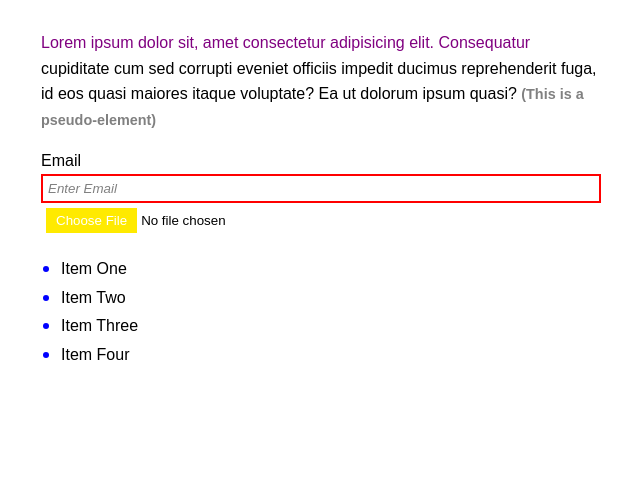
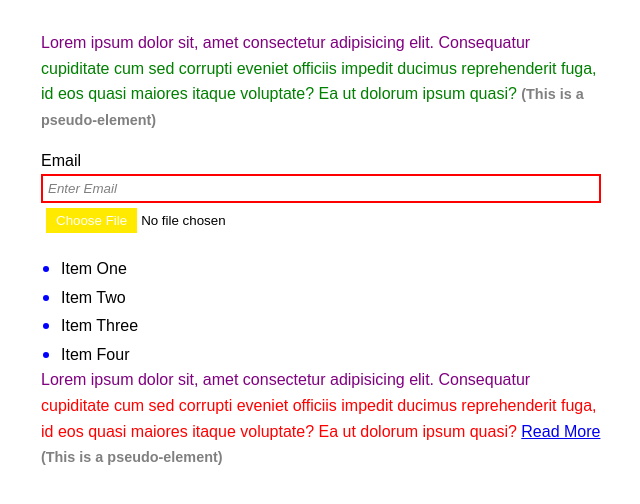
Before and after one commit to Shamma-Samiha/bss-ai-engineering-internship, a plain HTML site: page phase-01-html-css/pseudo-elements/index.html in a window 1280 px wide. Shown: the whole page, without its empty margins (319-959 px from the left). Drawn offline with Linux system fonts and the light colour scheme.

```diff
--- /dev/null
+++ b/phase-01-html-css/css/css grid/style.css
@@ -0,0 +1,27 @@
+body{
+    font-family: Arial, sans-serif;
+}
+
+.container{
+    width: 1100px;
+    margin: 30px auto;
+    padding: 20px;
+    background: #f4f4f4;
+}
+
+
+.item{
+    background:lightgreen;
+    padding: 1.5rem;
+    border: 1px solid #188751;
+    text-align: center;
+}
+
+/*CSS Grid Part*/
+.item-grid{
+    display: grid;
+   grid-template-columns: repeat(3, 1fr);
+    grid-column-gap: 20px;
+   grid-template-rows: 1fr 2fr 3fr 4fr;
+    grid-row-gap: 20px;
+}
--- a/phase-01-html-css/pseudo-elements/index.html
+++ b/phase-01-html-css/pseudo-elements/index.html
@@ -39,7 +39,13 @@
             <li>Item Three</li>
             <li>Item Four</li>
         </ul>
-
+       <p>
+            Lorem ipsum dolor sit, amet consectetur adipisicing elit.
+            Consequatur cupiditate cum sed corrupti eveniet officiis
+            impedit ducimus reprehenderit fuga, id eos quasi maiores
+            itaque voluptate? Ea ut dolorum ipsum quasi?
+            <a href="#">Read More</a>
+        </p>
     </div>
 </body>
 </html>
--- a/phase-01-html-css/pseudo-elements/style.css
+++ b/phase-01-html-css/pseudo-elements/style.css
@@ -67,3 +67,20 @@
     color: blue;
     font-size: 1.2rem;
 }
+
+/*Use of is(), Where(), not() and has() pseudo classes*/
+.container p:is(:first-child, :last-child) {
+    color: green;
+}
+
+.container p:where(:first-child, :last-child) {
+    color: orange;
+}
+
+.container p:not(:first-child) {
+    color: red;
+}
+
+.container p:has(a) {
+    color: rgb(0, 255, 47);
+}
```
Also changed, not shown: phase-01-html-css/css/css grid/index.html (added, +26 -0 lines).
